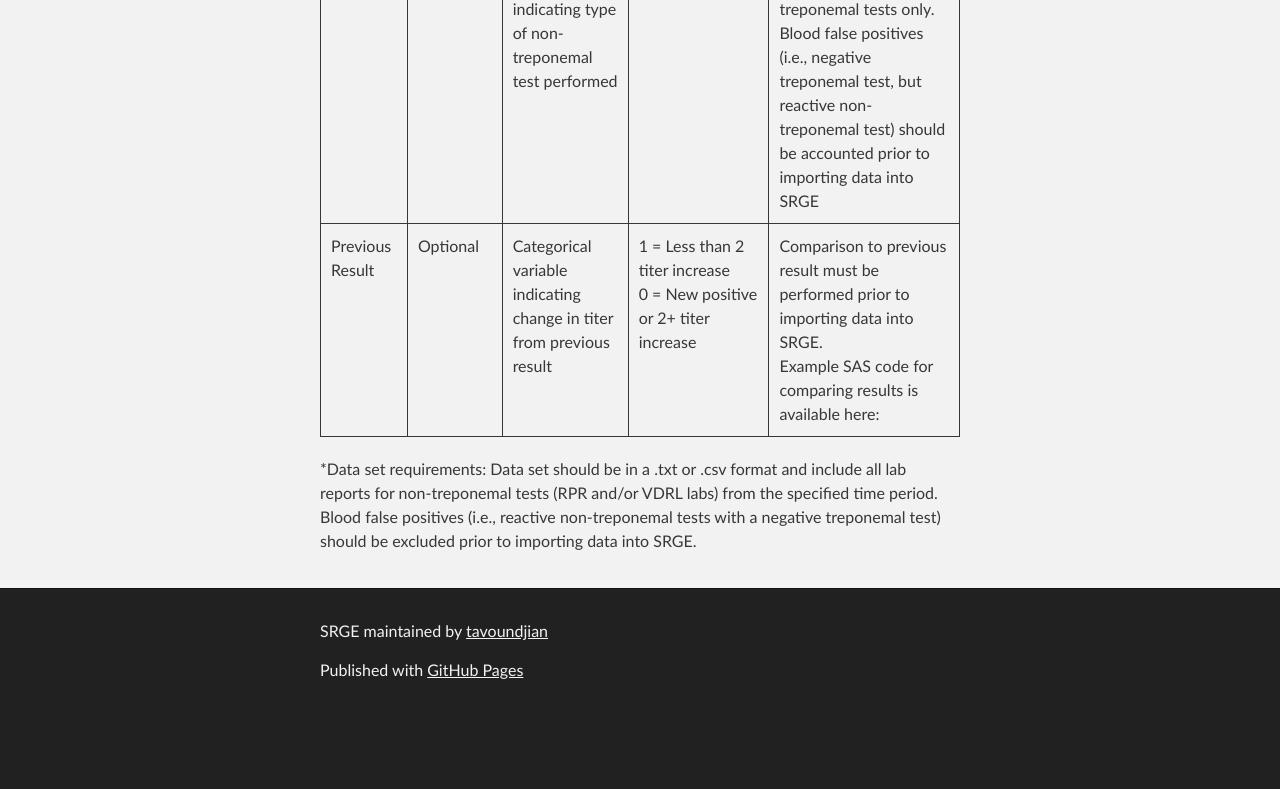
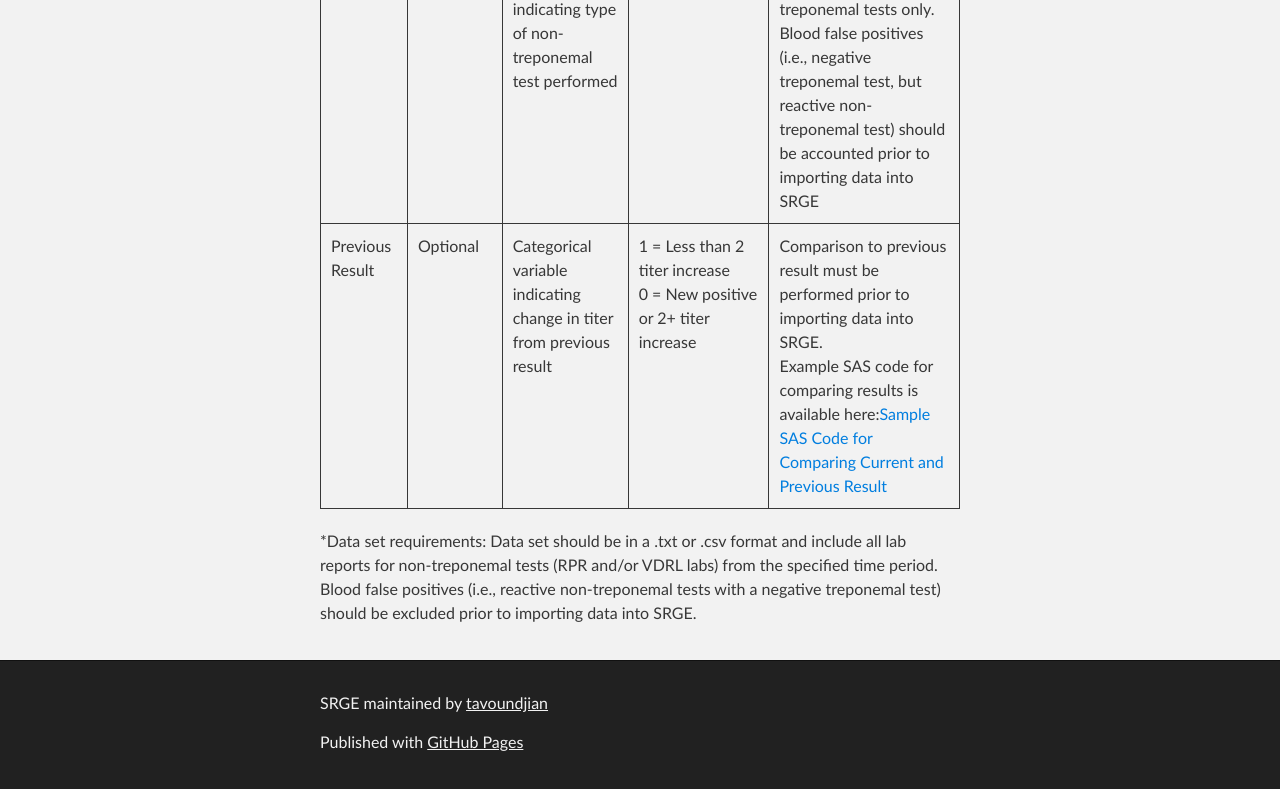
Before and after one commit to tavoundjian/SRGEDataTemplate, a plain HTML site: page index.html in a window 1280 px wide. Shown: the part 1436-2225 px from the top of the page. Before the commit the page ends 2153 px from the top, so only its background shows below. Drawn offline with Linux system fonts and the light colour scheme.

Commit message:
Updated index.html

```diff
--- a/index.html
+++ b/index.html
@@ -114,7 +114,7 @@
 <td>Optional</td>
 <td>Categorical variable indicating change in titer from previous result</td>
 <td>1 = Less than 2 titer increase<br>0 = New positive or 2+ titer increase</td>
-<td>Comparison to previous result must be performed prior to importing data into SRGE.<br>Example SAS code for comparing results is available here:</td>
+<td>Comparison to previous result must be performed prior to importing data into SRGE.<br>Example SAS code for comparing results is available here:<a href = "https://raw.githubusercontent.com/tavoundjian/SRGE/master/srge_prev_result_SAS_code.txt">Sample SAS Code for Comparing Current and Previous Result</a></td>
 </tr>
 </tbody>
 </table>
```
